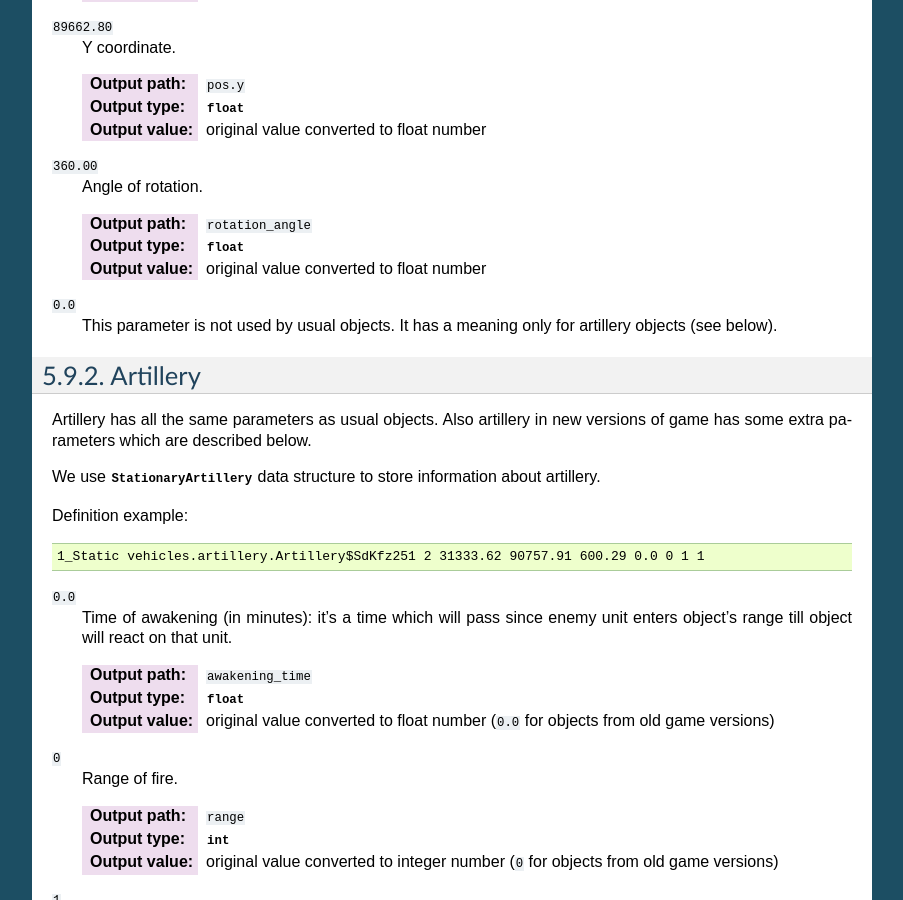
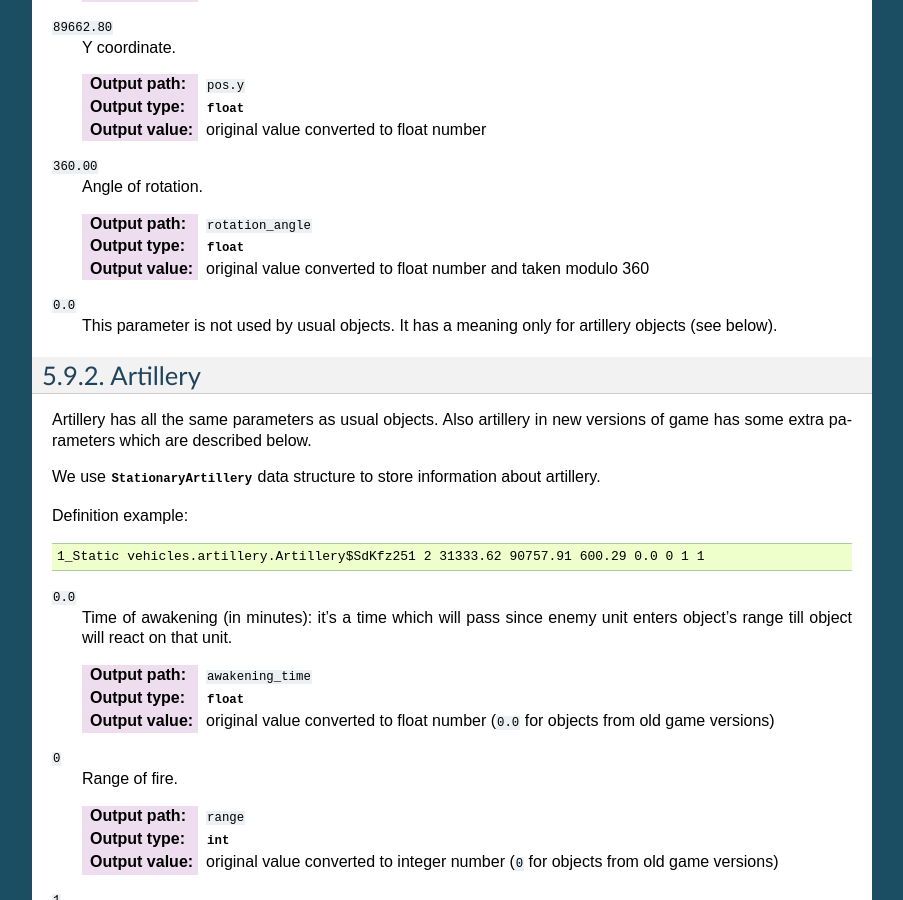
Before and after one commit to IL2HorusTeam/il2fb-mission-parser, a Sphinx documentation site: the page built from docs/sections/nstationary.rst, in a window 1280 px wide and 900 px high, scrolled down 2312 px. Shown: the whole window, without its empty margins (298-1201 px from the left). Built offline with Sphinx 7.4.7, drawn with Linux system fonts in a browser that asks for light colours; some of the changed text lies outside the part shown.

Commit message:
rotation angles: take modulo 360

```diff
--- a/docs/mission-parser.rst
+++ b/docs/mission-parser.rst
@@ -266,7 +266,7 @@ Example of parser result:
                 id='6_Static',
                 code='Smoke20',
                 pos=Point2D(151404.61, 89009.57),
-                rotation_angle=360.00,
+                rotation_angle=0.00,
                 type=UnitTypes.stationary,
              ),
           ],
@@ -276,7 +276,7 @@ Example of parser result:
                 belligerent=Belligerents.red,
                 code='Tent_Pyramid_US',
                 pos=Point2D(43471.34, 57962.08),
-                rotation_angle=630.00,
+                rotation_angle=270.00,
              ),
           ],
           'cameras': [
@@ -298,7 +298,7 @@ Example of parser result:
                 code='Fi103_V1_ramp',
                 belligerent=Belligerents.blue,
                 pos=Point2D(84141.38, 114216.82),
-                rotation_angle=360.00,
+                rotation_angle=0.00,
                 delay=60.0,
                 count=10,
                 period=80.0,
--- a/docs/sections/buildings.rst
+++ b/docs/sections/buildings.rst
@@ -82,7 +82,7 @@ store information about buildings.
 
   :Output path: ``rotation_angle``
   :Output type: :class:`float`
-  :Output value: original value converted to float number
+  :Output value: original value converted to float number and taken modulo 360
 
 
 .. _belligerents: https://github.com/IL2HorusTeam/il2fb-commons/blob/master/il2fb/commons/organization.py#L21
--- a/docs/sections/nstationary.rst
+++ b/docs/sections/nstationary.rst
@@ -150,7 +150,7 @@ Definition example::
 
   :Output path: ``rotation_angle``
   :Output type: :class:`float`
-  :Output value: original value converted to float number
+  :Output value: original value converted to float number and taken modulo 360
 
 ``0.0``
   This parameter is not used by usual objects. It has a meaning only for
--- a/docs/sections/rocket.rst
+++ b/docs/sections/rocket.rst
@@ -96,7 +96,7 @@ Let's examine the first line.
 
   :Output path: ``rotation_angle``
   :Output type: :class:`float`
-  :Output value: original value converted to float number
+  :Output value: original value converted to float number and taken modulo 360
 
 ``60.0``
   Delay (in minutes): this parameter tells how much a rocket have to wait until
```
Also changed, not shown: other parts of docs/sections/buildings.rst (+1 -1 lines), other parts of docs/sections/nstationary.rst (+3 -3 lines), other parts of docs/sections/rocket.rst (+2 -2 lines), 8 other files.
